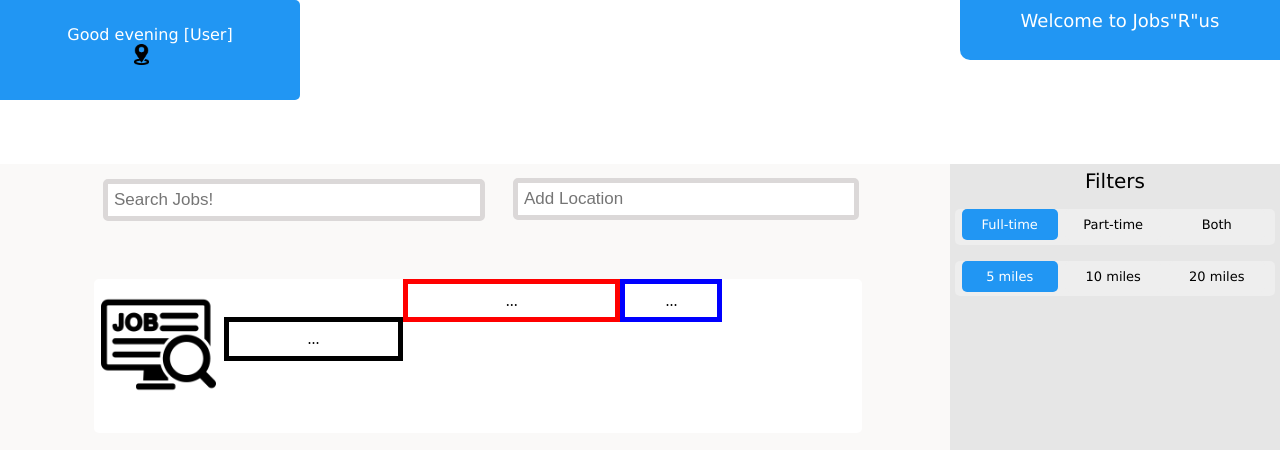
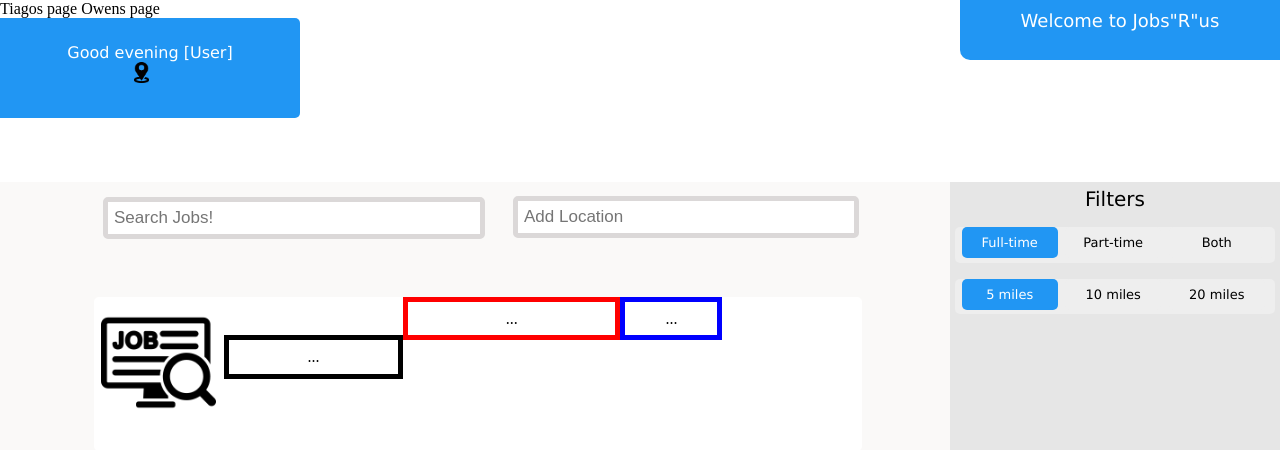
Before and after one commit to Owen-SS/Software-Engineering-Assignment, a Flask app: page / in a window 1280 px wide. Shown: the top 450 px of the page. Run offline with Flask 2, Linux system fonts and the light colour scheme.

Commit message:
Added page links

```diff
--- a/templates/index.html
+++ b/templates/index.html
@@ -12,6 +12,9 @@
     <div id="top">
         <p id="title"> Welcome to Jobs"R"us </p>
     </div>
+
+    <a src="...">Tiagos page</a>
+    <a src="...">Owens page</a>
     <div id="user">
         <div id = "TextUser">
         <p>Good evening [User]</p>
```
